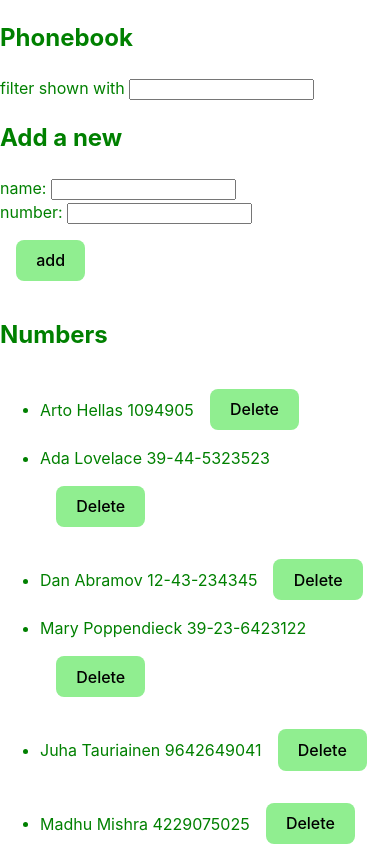
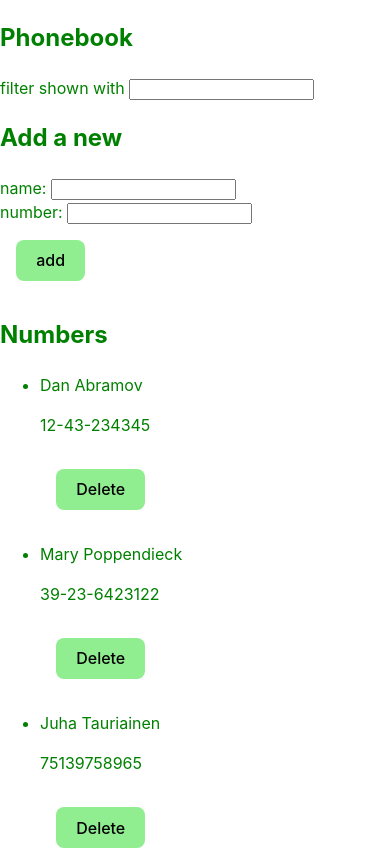
Before and after one commit to Madhusmitamis/05-phonebook, a React (Vite) app: page / in a window 390 px wide. Shown: the top 850 px of the page. Built offline with nearby package versions, Linux system fonts and the light colour scheme; data requests are answered from the project's data file.

Commit message:
2.16: Phonebook step 11 done.

```diff
--- a/db.json
+++ b/db.json
@@ -1,15 +1,5 @@
 {
   "persons": [
-    {
-      "name": "Arto Hellas",
-      "number": "1094905",
-      "id": "1"
-    },
-    {
-      "name": "Ada Lovelace",
-      "number": "39-44-5323523",
-      "id": "2"
-    },
     {
       "name": "Dan Abramov",
       "number": "12-43-234345",
@@ -23,12 +13,12 @@
     {
       "id": "2b8d",
       "name": "Juha Tauriainen",
-      "number": "9642649041"
+      "number": "75139758965"
     },
     {
-      "id": "2309",
-      "name": "Madhu Mishra",
-      "number": "4229075025"
+      "id": "2f1f",
+      "name": "Saima Salonen",
+      "number": "385749839"
     }
   ]
 }
--- a/src/App.jsx
+++ b/src/App.jsx
@@ -5,6 +5,7 @@ import Filter from "./components/Filter";
 import PersonForm from "./components/PersonForm";
 import Persons from "./components/Persons";
 import personService from './services/persons'
+import { ErrorNotification, SuccessNotification } from './components/Notification'
 
 
 const App = () => {
@@ -12,6 +13,9 @@ const App = () => {
   const [newName, setNewName] = useState('')
   const [newNumber, setNewNumber] = useState('')
   const [searchFilter, setNewSearchFilter] =  useState('');
+  // const [notification, setNotification] = useState(null);
+  const [errorMessage, setErrorMessage] = useState(null)
+  const [successMessage, setSuccessMessage] = useState(null)
 
 
   useEffect(() => {
@@ -37,9 +41,12 @@ const App = () => {
             setPersons(persons.map(person => person.id === updatedPerson.id ? updatedPerson : person));
             setNewName('');
             setNewNumber('');
+            // showNotification(`Number for ${updatedPerson.name} updated successfully!`, 'success')
+            showSuccessMessage(`Number for ${updatedPerson.name} updated successfully!`);
           })
           .catch(error => {
             console.error('Error updating person:', error);
+            showErrorMessage('Error updating person. Please try again later.');
           });
       }
     } else {
@@ -49,12 +56,28 @@ const App = () => {
         .then(returnedPerson => {
           setPersons(persons.concat(returnedPerson));
           setNewName('');
-          setNewNumber('');
+          setNewNumber('')
+          showSuccessMessage(`Added ${returnedPerson.name}`);
+
         })
+
         .catch(error => {
-          console.error('Error adding person:', error);
+          console.error('Error adding person:', error)
+          showErrorMessage('Error adding person. Please try again later.');
         });
     }
+  }
+  const showSuccessMessage = (message) => {
+    setSuccessMessage(message)
+    setTimeout(() => {
+      setSuccessMessage(null)
+    }, 5000)
+  }
+  const showErrorMessage = (message) => {
+    setErrorMessage(message)
+    setTimeout(() => {
+      setErrorMessage(null)
+    }, 5000)
   }
   const handleNameChange = (event) => {
     console.log(event.target.value)
@@ -72,9 +95,12 @@ const App = () => {
 
 
 
+
   return (
     <div>
       <h2>Phonebook</h2>
+      <ErrorNotification message={errorMessage} />
+      <SuccessNotification message={successMessage} />
         <Filter searchFilter={searchFilter} handleSearchFilterChange={handleSearchFilterChange} />
 
 
@@ -89,7 +115,12 @@ const App = () => {
 
       <h2>Numbers</h2>
 
-      <Persons persons={filteredPersons} setPersons={setPersons} />
+      <Persons
+       persons={filteredPersons} setPersons={setPersons}
+       showSuccessMessage={showSuccessMessage}
+  showErrorMessage={showErrorMessage}
+
+       />
     </div>
   )
         }
--- a/src/components/Persons.jsx
+++ b/src/components/Persons.jsx
@@ -3,23 +3,27 @@ import React from 'react';
 import Person from './Person'
 import axios from 'axios'
 
-const Persons = ({ persons,setPersons }) => {
+const Persons = ({ persons, setPersons, showSuccessMessage, showErrorMessage  }) => {
   const handleDelete = (id, name) => {
     const confirmDelete = window.confirm(`Delete ${name}?`);
     if (confirmDelete) {
       axios.delete(`http://localhost:3001/persons/${id}`)
         .then(response => {
           setPersons(persons.filter(person => person.id !== id));
+          showSuccessMessage(`Deleted ${name}`);
         })
         .catch(error => {
           console.error('Error deleting person:', error);
+          showErrorMessage('Error deleting person. Please try again later.');
         });
     }
   };
   return (
     <ul>
       {persons.map(person => (
-        <li key={person.id}>{person.name} {person.number}
+        <li key={person.id}>
+        <p>{person.name}</p>
+       <p>{person.number}</p>
         <button onClick={() => handleDelete(person.id, person.name)}>Delete</button>
         </li>
 
--- a/src/index.css
+++ b/src/index.css
@@ -68,4 +68,22 @@ button:focus-visible {
   button {
     background-color: lightgreen;
   }
+  .success {
+    color: green;
+    background: lightgrey;
+    font-size: 20px;
+    border-style: solid;
+    border-radius: 5px;
+    padding: 10px;
+    margin-bottom: 10px;
+  }
+  .error {
+    color: green;
+    background: lightgrey;
+    font-size: 20px;
+    border-style: solid;
+    border-radius: 5px;
+    padding: 10px;
+    margin-bottom: 10px;
+  }
 }
```
Also changed, not shown: src/components/Notification.jsx (+14 -0 lines).
